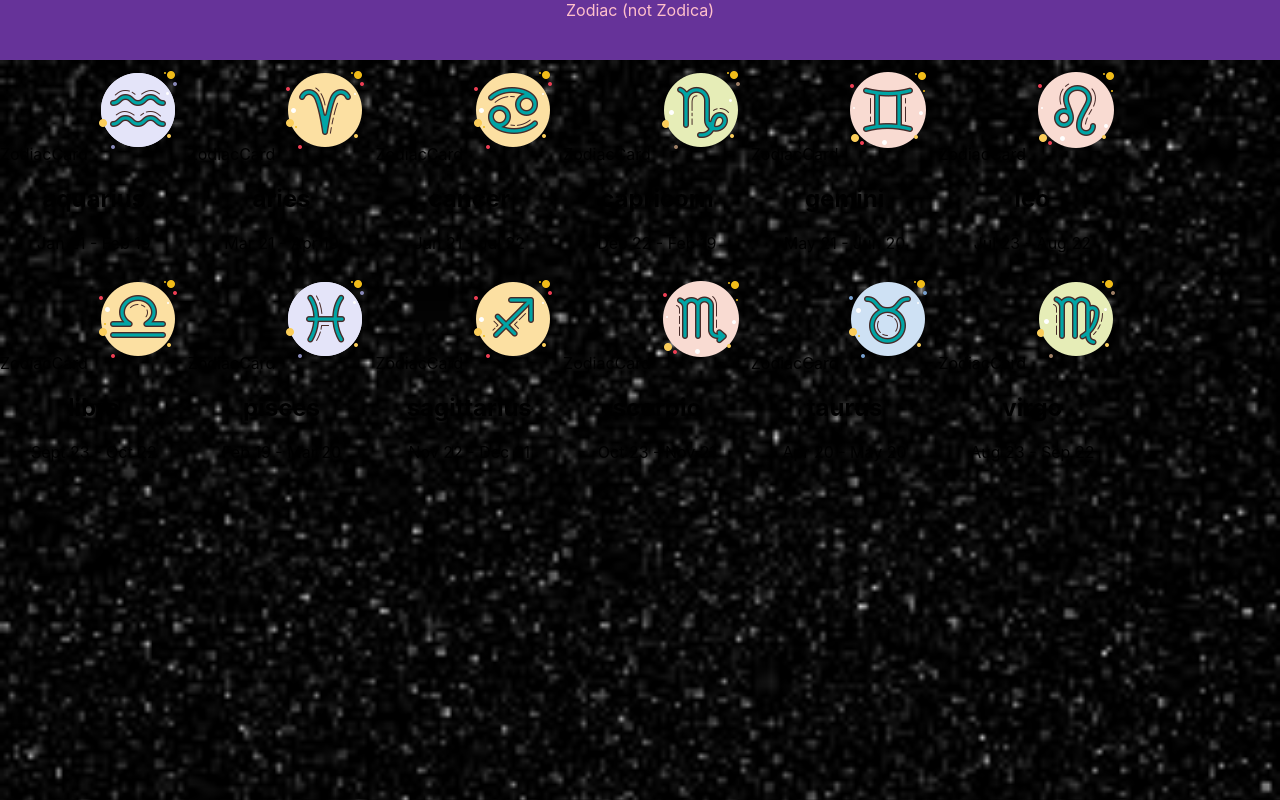
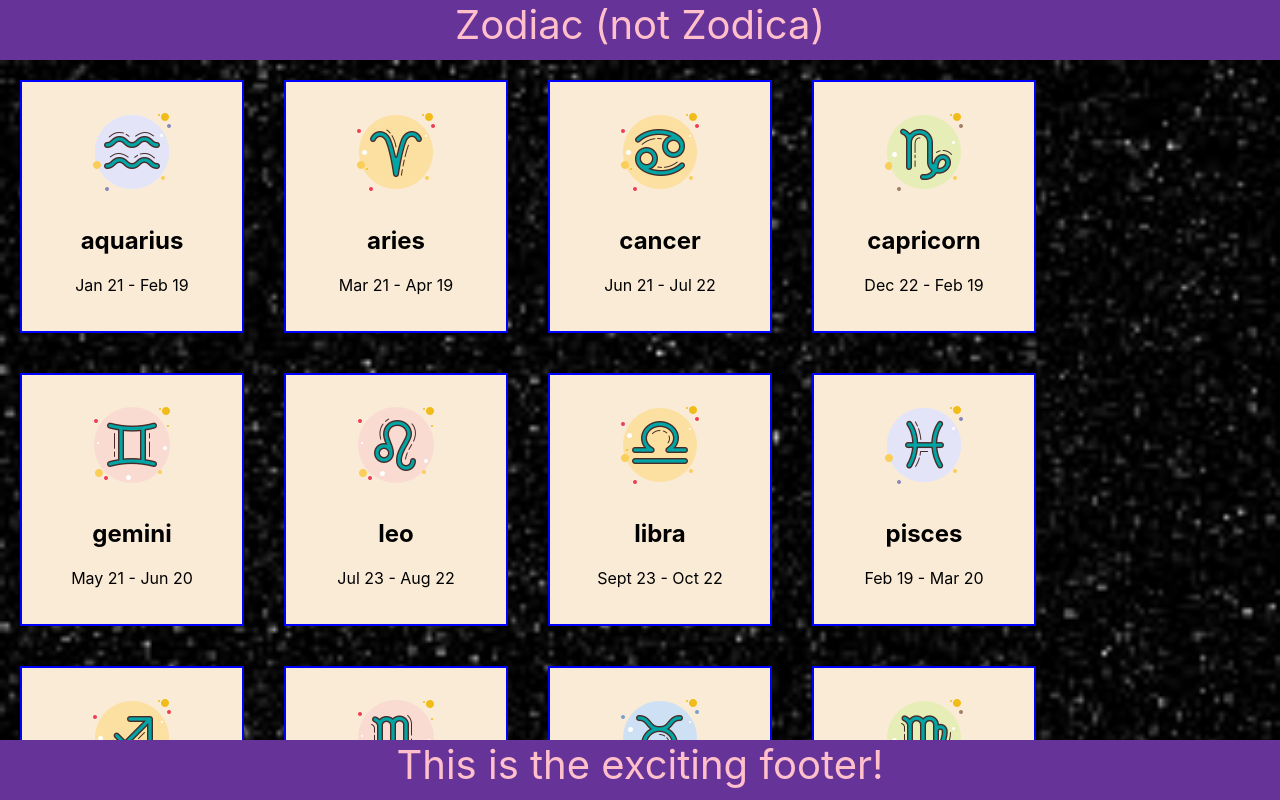
Before and after one commit to bengreanya/zodiac, a React (Create React App) app: page / in a window 1280 px wide. Shown: the top 800 px of the page. Built offline with nearby package versions, Linux system fonts and the light colour scheme.

Commit message:
added some styling

```diff
--- a/src/Components/Footer/Footer.css
+++ b/src/Components/Footer/Footer.css
@@ -1,5 +1,8 @@
 footer {
   color: pink;
+  font-size: 40px;
   height: 80px;
   background-color: rebeccapurple;
+  z-index: 1;
+  width: 100%;
 }
--- a/src/Components/Header/Header.css
+++ b/src/Components/Header/Header.css
@@ -1,5 +1,6 @@
 header {
   color: pink;
+  font-size: 40px;
   height: 60px;
   background-color: rebeccapurple;
 }
--- a/src/Components/Main/Main.css
+++ b/src/Components/Main/Main.css
@@ -1,8 +1,11 @@
 main {
   display: flex;
   flex-wrap: wrap;
+  contain: content;
+  overflow: auto;
   background-size: cover;
-  height: 850px;
-  align-content: flex-start;
+  height: calc(100vh - 120px);
+  align-content: space-around;
   position: relative;
+  z-index: 0;
 }
--- a/src/Components/ZodiacCard/ZodiacCard.css
+++ b/src/Components/ZodiacCard/ZodiacCard.css
@@ -0,0 +1,7 @@
+.zodiacCard {
+  border: 2px solid blue;
+  margin: 20px;
+  width: 180px;
+  padding: 20px;
+  background-color: antiquewhite;
+}
--- a/src/Components/ZodiacCard/ZodiacCard.js
+++ b/src/Components/ZodiacCard/ZodiacCard.js
@@ -4,7 +4,6 @@ import './ZodiacCard.css';
 export default function ZodiacCard(props) {
   return (
     <div className="zodiacCard">
-      ZodiacCard
       <img src={`images/${props.name}.png`} />
       <h2>{props.name}</h2>
       <p>{props.dates}</p>
```
